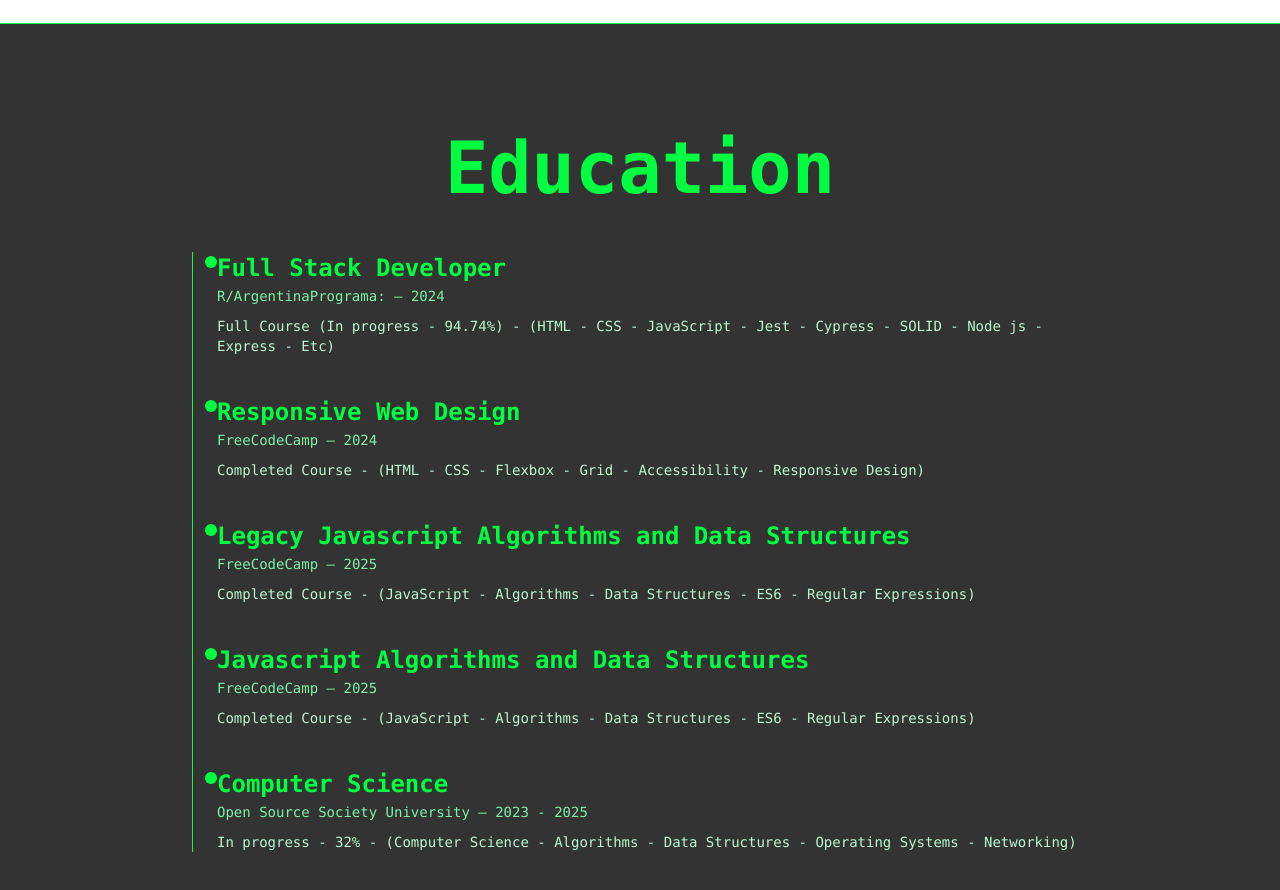
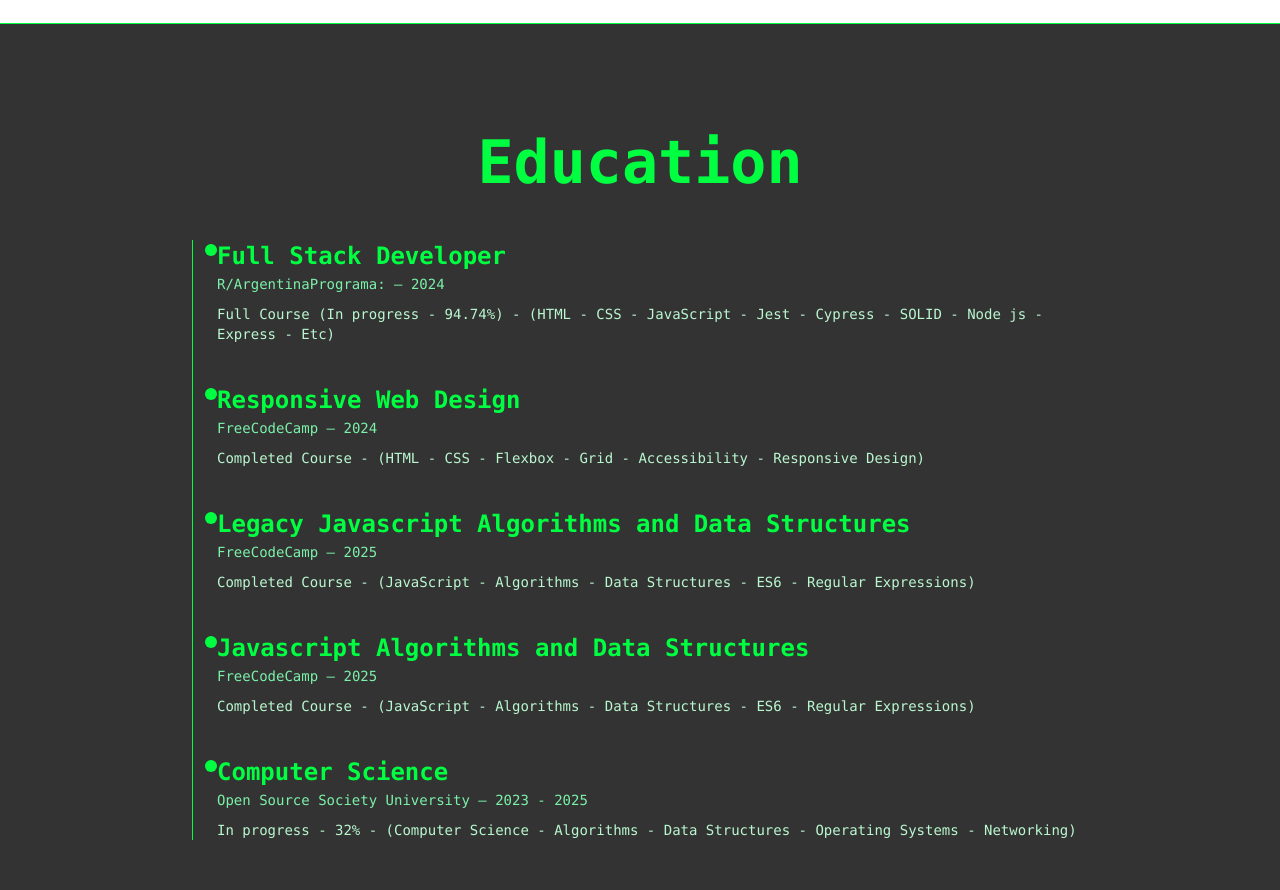
Before and after one commit to LorenzoDrovandi7/portfolio, a React (Vite) app: page / in a window 1280 px wide. Shown: the part 3900-4790 px from the top of the page. Built offline with nearby package versions, Linux system fonts and the light colour scheme; a web font is replaced by a local one.

Commit message:
Update Education.tsx

```diff
--- a/src/components/education/Education.tsx
+++ b/src/components/education/Education.tsx
@@ -36,7 +36,7 @@
 export function Education() {
   return (
     <section id="education" className="bg-black/80 border-t border-b border-[#00FF41] text-[#00FF41] py-27 px-10">
-      <h3 className="text-7xl font-semibold text-center mb-12">Education</h3>
+      <h3 className="text-6xl font-semibold text-center mb-12">Education</h3>
       <div className="max-w-4xl mx-auto space-y-10 border-l border-[#00FF41] pl-6">
         {educationItems.map((item, index) => (
           <div key={index} className="relative">
```
